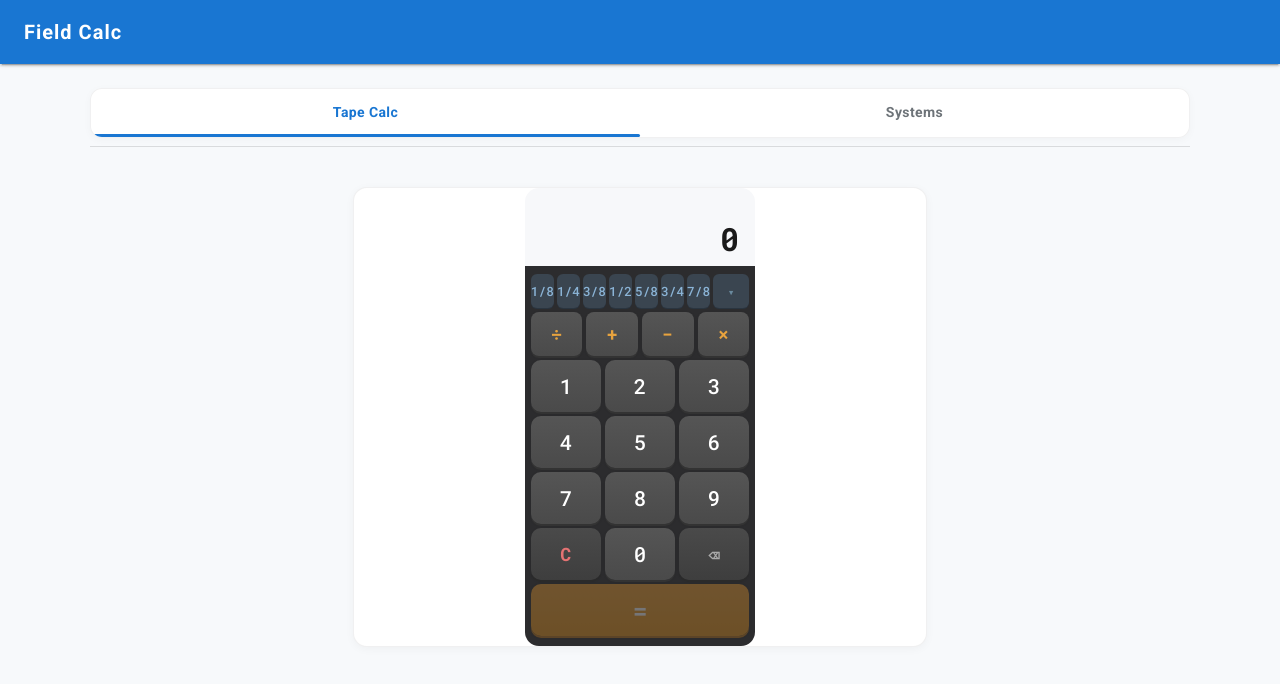
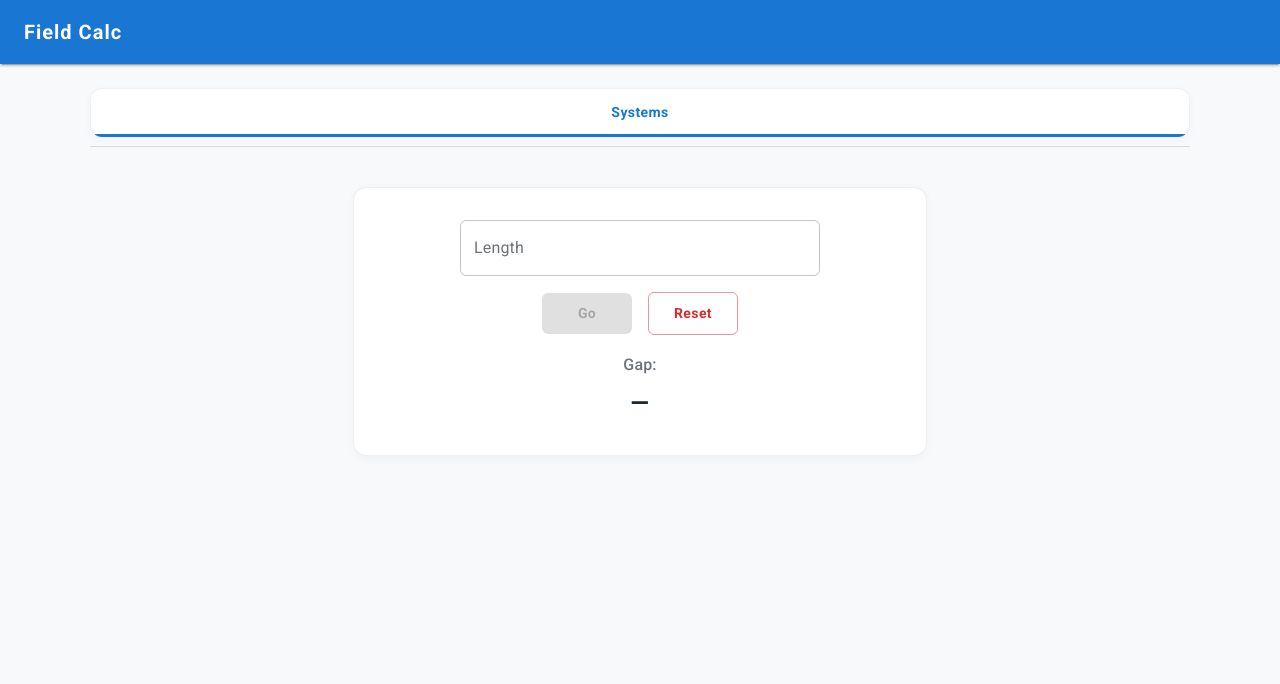
Before and after one commit to danielh70/pcalcu, a React (Create React App) app: page / in a window 1280 px wide. Shown: the top 684 px of the page. Built offline with nearby package versions, Linux system fonts and the light colour scheme.

Commit message:
Temporarily disable Panel and Tape Calc tabs

```diff
--- a/src/App.js
+++ b/src/App.js
@@ -5,7 +5,8 @@ import Tabs from '@mui/material/Tabs';
 import Tab from '@mui/material/Tab';
 import Box from '@mui/material/Box';
 // import PostLevel from './components/PostLevel';
-import TapeCalc from './components/TapeCalc';
+// TEMPORARILY DISABLED
+// import TapeCalc from './components/TapeCalc';
 import Systems from './components/Systems';
 
 import './App.css';
@@ -41,8 +42,8 @@ export default function App() {
           aria-label='Main navigation tabs'
         >
           {/* <Tab label='Post Level' id='tab-0' aria-controls='tabpanel-0' /> */}
-          <Tab label='Tape Calc' id='tab-0' aria-controls='tabpanel-0' />
-          <Tab label='Systems' id='tab-1' aria-controls='tabpanel-1' />
+          {/* TEMPORARILY DISABLED <Tab label='Tape Calc' id='tab-0' aria-controls='tabpanel-0' /> */}
+          <Tab label='Systems' id='tab-0' aria-controls='tabpanel-0' />
         </Tabs>
         <Divider sx={{ mb: 2 }} />
         {/* <TabPanel value={value} index={0}>
@@ -50,12 +51,14 @@ export default function App() {
             <PostLevel />
           </div>
         </TabPanel> */}
+        {/* TEMPORARILY DISABLED
         <TabPanel value={value} index={0}>
           <div className='tab-content-card'>
             <TapeCalc />
           </div>
         </TabPanel>
-        <TabPanel value={value} index={1}>
+        */}
+        <TabPanel value={value} index={0}>
           <div className='tab-content-card'>
             <Systems />
           </div>
```
